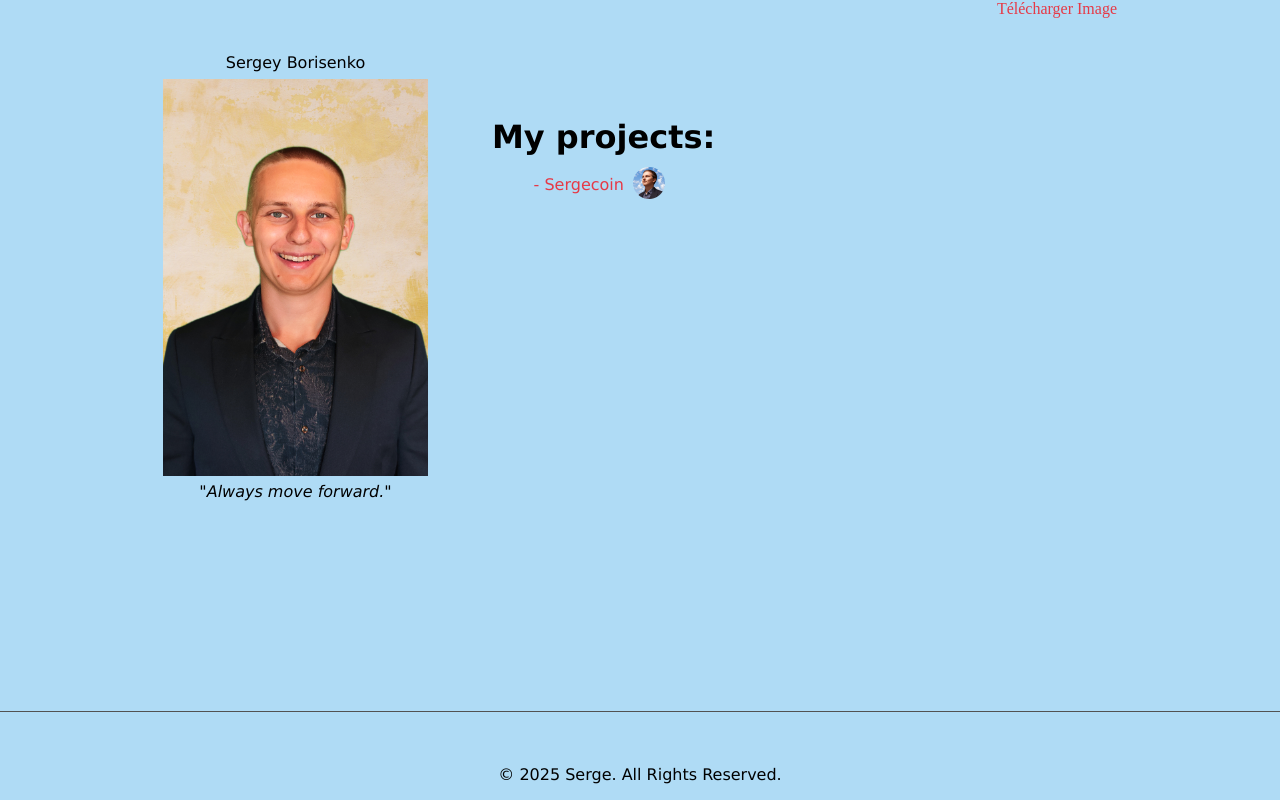
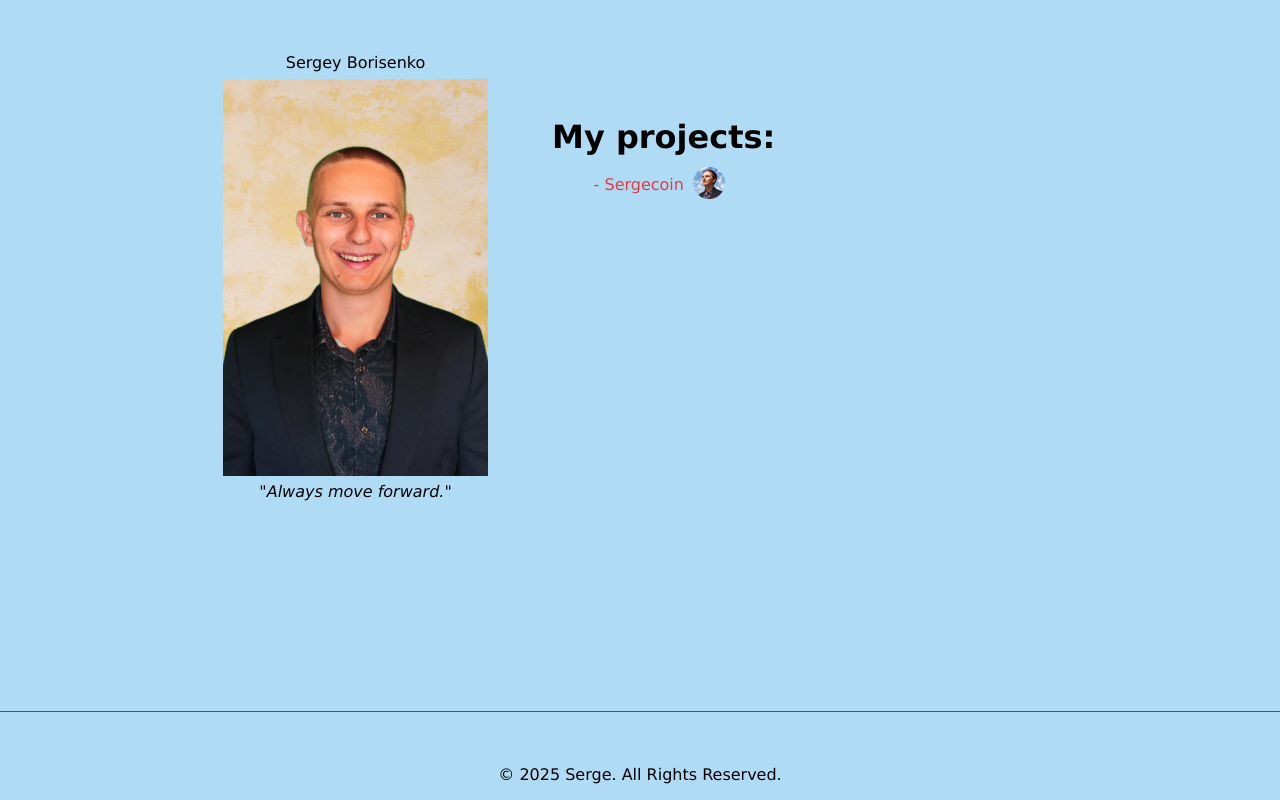
Before and after one commit to Sergey111Borisenko/my-projects, a plain HTML site: page index.html in a window 1280 px wide. Drawn offline with Linux system fonts and the light colour scheme.

Commit message:
Remove Test: Downloading a .apk

```diff
--- a/index.html
+++ b/index.html
@@ -27,7 +27,6 @@
             <div style="position: absolute; left: 0; bottom: 0; width: 100%; padding-top: 4%; display:flex; justify-content:center; border-top:1px #525252 solid; margin-top: 2%;">
                 <p class="text2" style="margin-bottom: 1%;">© 2025 Serge. All Rights Reserved.</p>
             </div>
-            <a href="https://drive.google.com/drive/folders/1iROf4-O_5QAcqJiA0dDNG47hOLAxjr3M?usp=sharing" download>Télécharger Image</a>
         </div>
         <script>
             // adaptation to smartphone screen format
```
